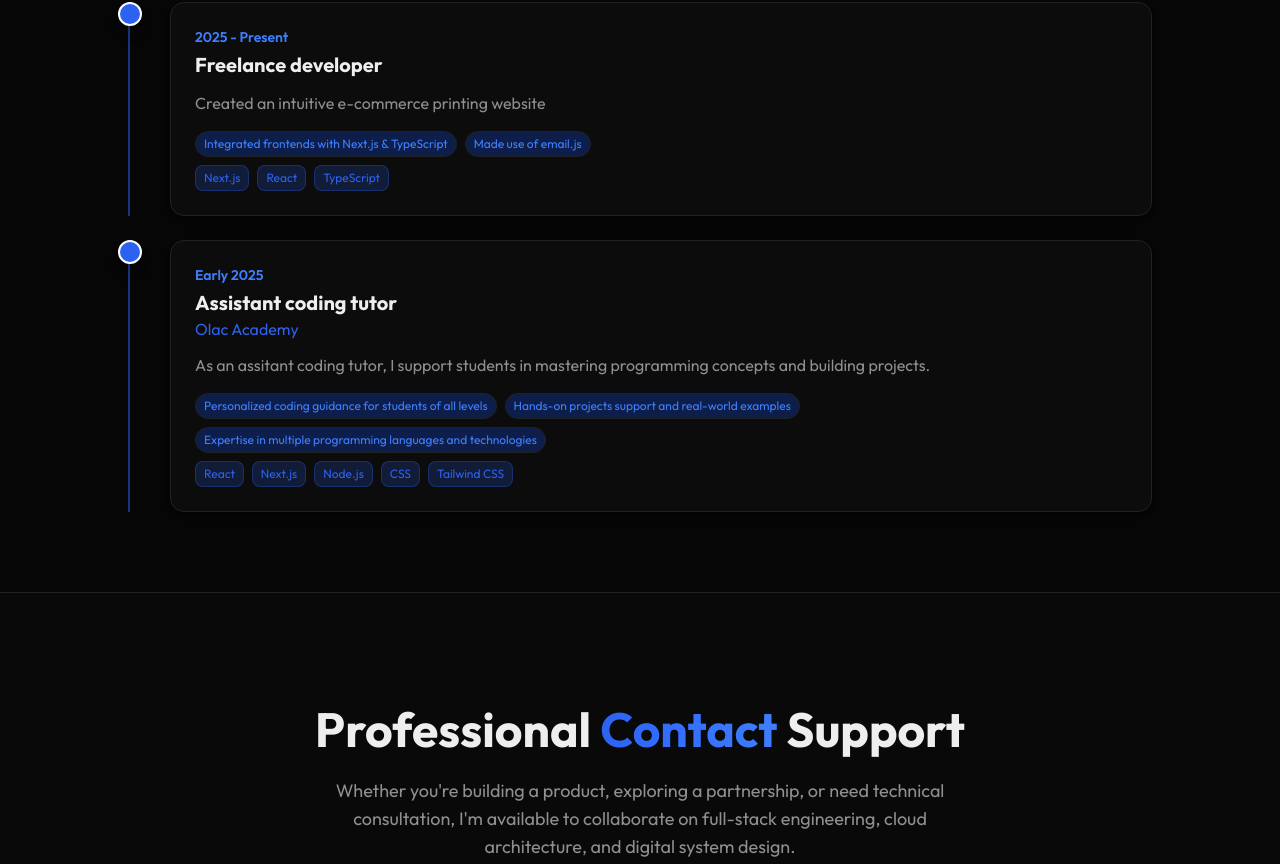
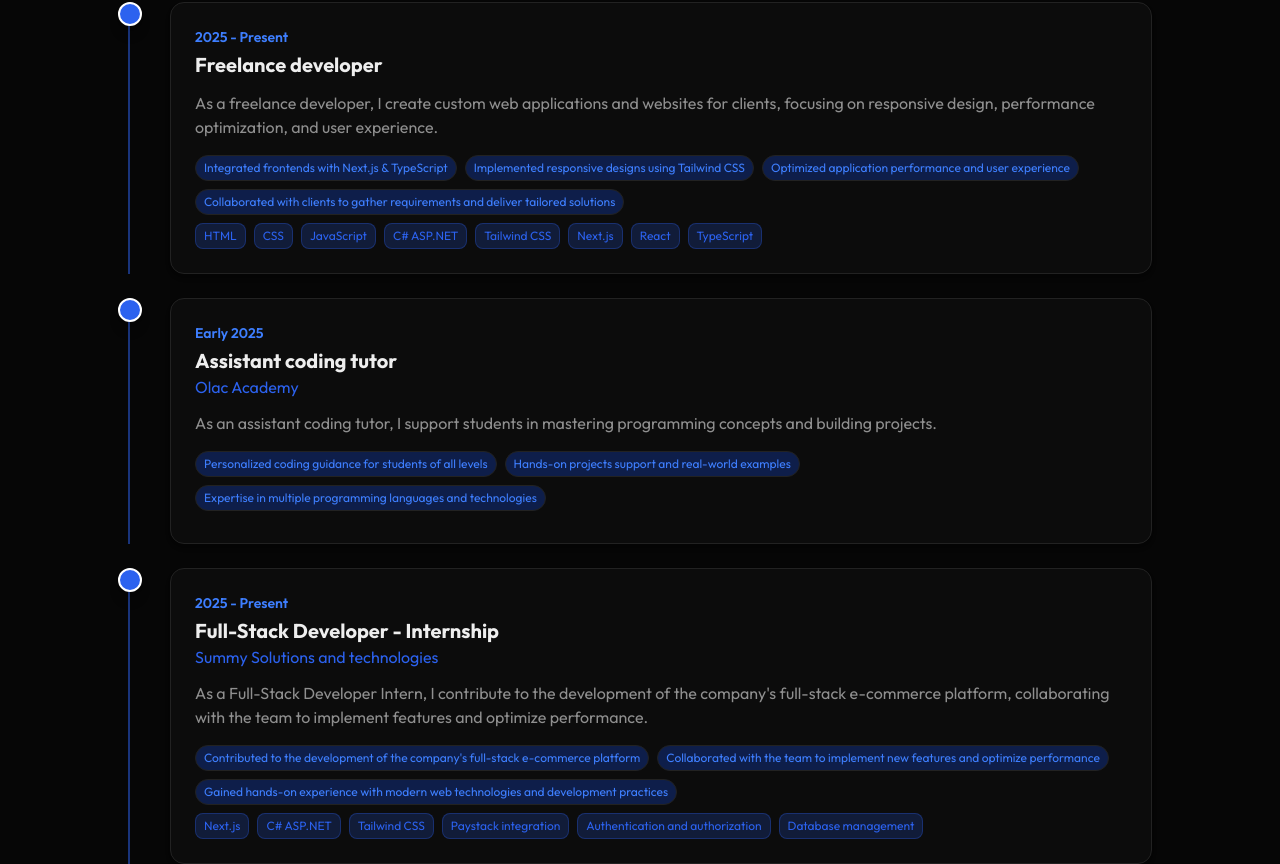
Before and after one commit to King-web-cell-05/kingsleydada-portfolio, a Next.js app: page / in a window 1280 px wide. Shown: the part 5230-6094 px from the top of the page. Built offline with nearby package versions, Linux system fonts and the light colour scheme; a web font is replaced by a local one.

Commit message:
Updated experience timeline

```diff
--- a/components/experience.tsx
+++ b/components/experience.tsx
@@ -9,25 +9,40 @@ const experiences = [
     period: "2025 - Present",
     role: "Freelance developer",
     description:
-      "Created an intuitive e-commerce printing website ",
+      "As a freelance developer, I create custom web applications and websites for clients, focusing on responsive design, performance optimization, and user experience.",
     highlights: [
       "Integrated frontends with Next.js & TypeScript",
-      "Made use of email.js ",
+      "Implemented responsive designs using Tailwind CSS",
+      "Optimized application performance and user experience",
+      "Collaborated with clients to gather requirements and deliver tailored solutions",
+
     ],
-    techStack: ["Next.js", "React", "TypeScript"],
+    techStack: [ "HTML", "CSS", "JavaScript", "C# ASP.NET", "Tailwind CSS", "Next.js", "React", "TypeScript"],
   },
   {
     period: "Early 2025",
     role: "Assistant coding tutor",
     company: "Olac Academy",
     description:
-      "As an assitant coding tutor, I support students in mastering programming concepts and building projects.",
+      "As an assistant coding tutor, I support students in mastering programming concepts and building projects.",
     highlights: [
       "Personalized coding guidance for students of all levels",
       "Hands-on projects support and real-world examples",
       "Expertise in multiple programming languages and technologies",
     ],
-    techStack: ["React", "Next.js", "Node.js", "CSS", "Tailwind CSS"],
+  },
+    {
+    period: "2025 - Present",
+    role: "Full-Stack Developer - Internship",
+    company: "Summy Solutions and technologies",
+    description:
+      "As a Full-Stack Developer Intern, I contribute to the development of the company's full-stack e-commerce platform, collaborating with the team to implement features and optimize performance.",
+    highlights: [
+      "Contributed to the development of the company's full-stack e-commerce platform",
+      "Collaborated with the team to implement new features and optimize performance",
+      "Gained hands-on experience with modern web technologies and development practices",
+    ],
+    techStack: [  "Next.js", "C# ASP.NET",  "Tailwind CSS", "Paystack integration", "Authentication and authorization", "Database management"],
   },
 ];
 
```
